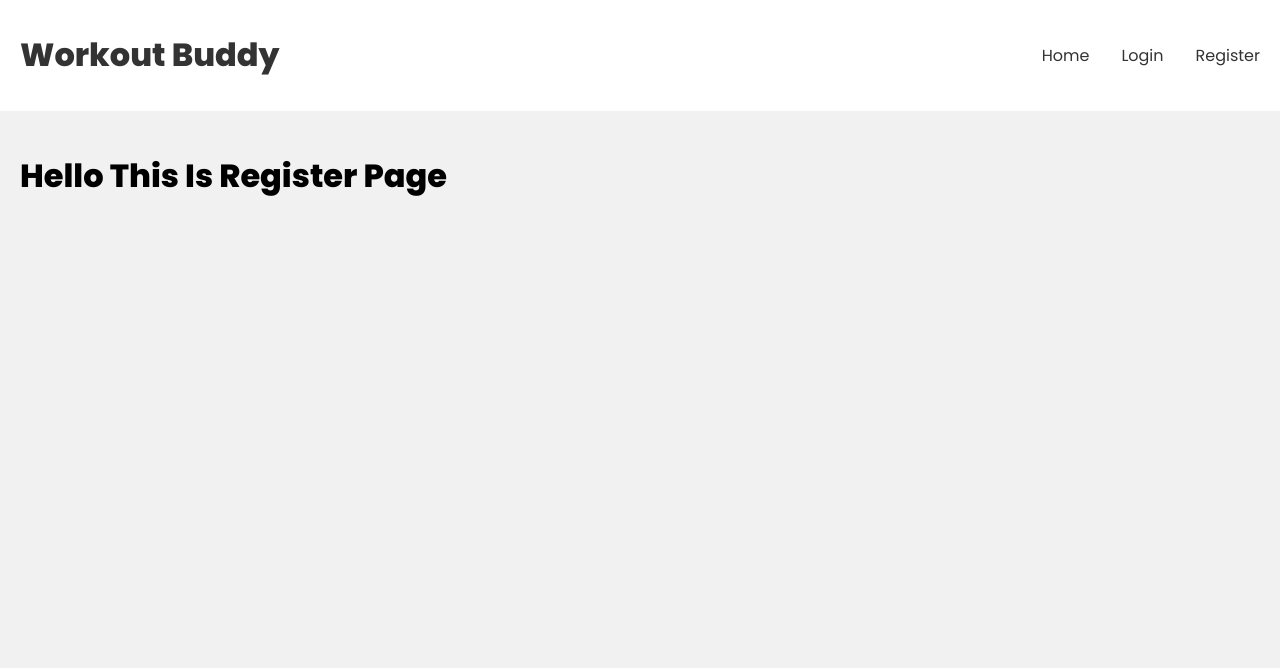
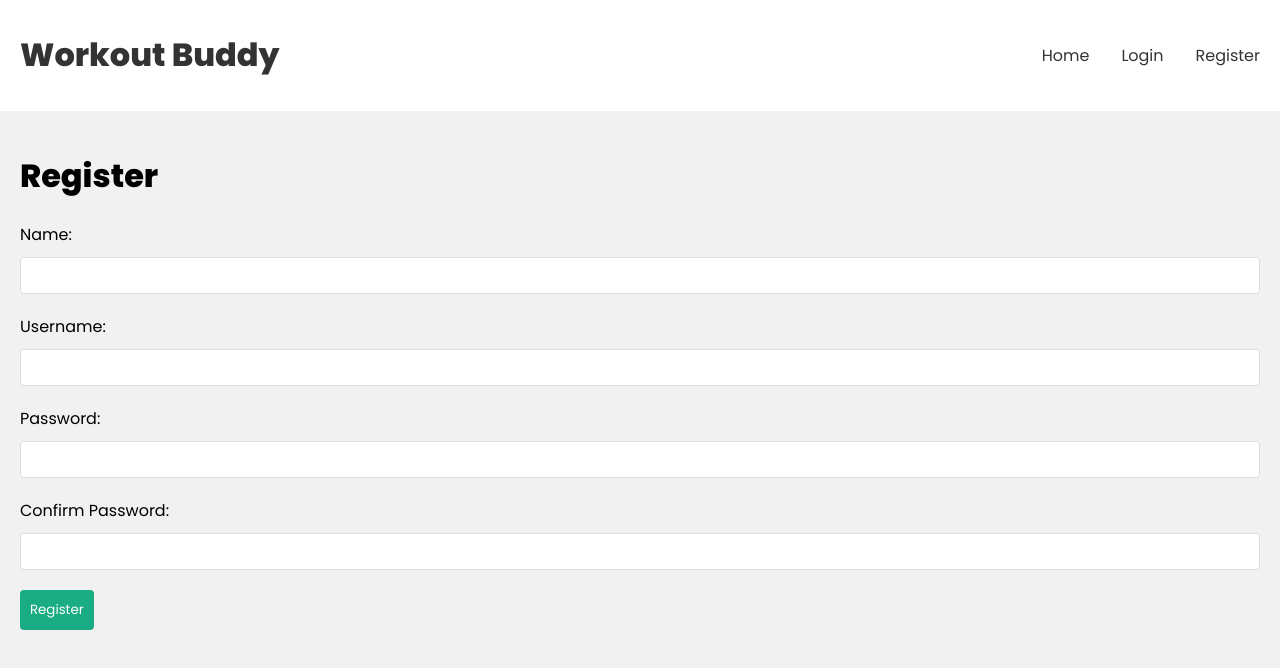
Before and after one commit to marc4813/POOSDWorkoutApp, a React (Create React App) app in the folder frontend/: page /register in a window 1280 px wide. Shown: the top 668 px of the page. Built offline with nearby package versions, Linux system fonts and the light colour scheme.

Commit message:
Login and Register Sample Page

```diff
--- a/frontend/src/pages/Login.js
+++ b/frontend/src/pages/Login.js
@@ -1,9 +1,30 @@
 import React from 'react';
 
 const Login = () => {
+  const handleSubmit = (event) => {
+    event.preventDefault();
+    const username = event.target.username.value;
+    const password = event.target.password.value;
+    console.log('Login submitted:');
+    console.log('Username:', username);
+    console.log('Password:', password);
+    // perform login action with username and password
+  };
+
   return (
     <div>
-      <h1>Hello This is Login Page</h1>
+      <h1>Login</h1>
+      <form onSubmit={handleSubmit}>
+        <div>
+          <label htmlFor="username">Username:</label>
+          <input type="text" id="username"/>
+        </div>
+        <div>
+          <label htmlFor="password">Password:</label>
+          <input type="password" id="password"/>
+        </div>
+        <button type="submit">Login</button>
+      </form>
     </div>
   );
 };
--- a/frontend/src/pages/Register.js
+++ b/frontend/src/pages/Register.js
@@ -1,9 +1,35 @@
 import React from 'react';
 
 const Register = () => {
+
+  const handleSubmit = (event) => {
+    event.preventDefault();
+    // perform registration action with name, username, password, and confirm password
+    console.log('Registration submitted:');
+  };
+
   return (
     <div>
-      <h1>Hello This Is Register Page</h1>
+      <h1>Register</h1>
+      <form onSubmit={handleSubmit}>
+        <div>
+          <label htmlFor="name">Name:</label>
+          <input type="text" id="name"/>
+        </div>
+        <div>
+          <label htmlFor="username">Username:</label>
+          <input type="text" id="username"/>
+        </div>
+        <div>
+          <label htmlFor="password">Password:</label>
+          <input type="password" id="password"/>
+        </div>
+        <div>
+          <label htmlFor="confirmPassword">Confirm Password:</label>
+          <input type="password" id="confirmPassword"/>
+        </div>
+        <button type="submit">Register</button>
+      </form>
     </div>
   );
 };
```
